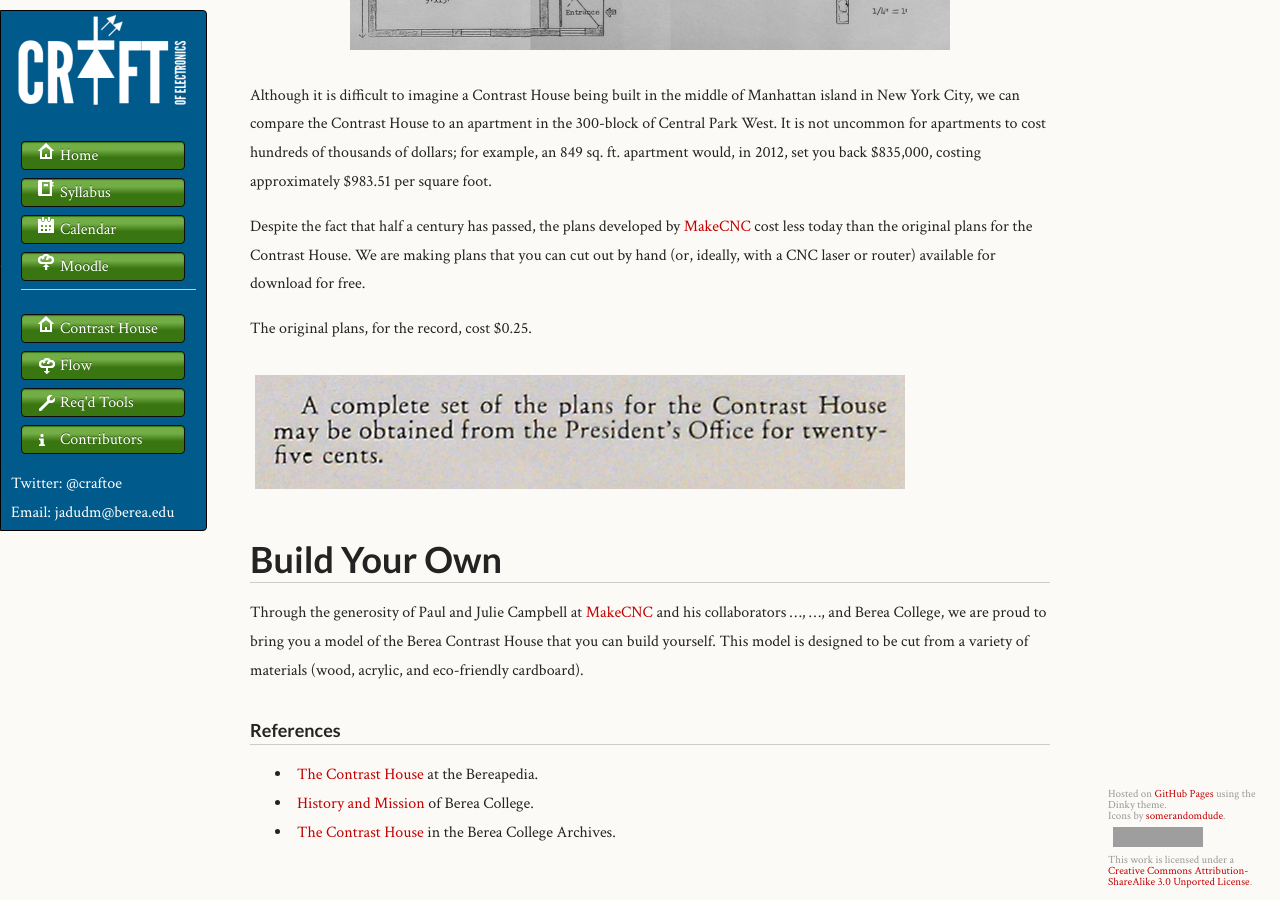
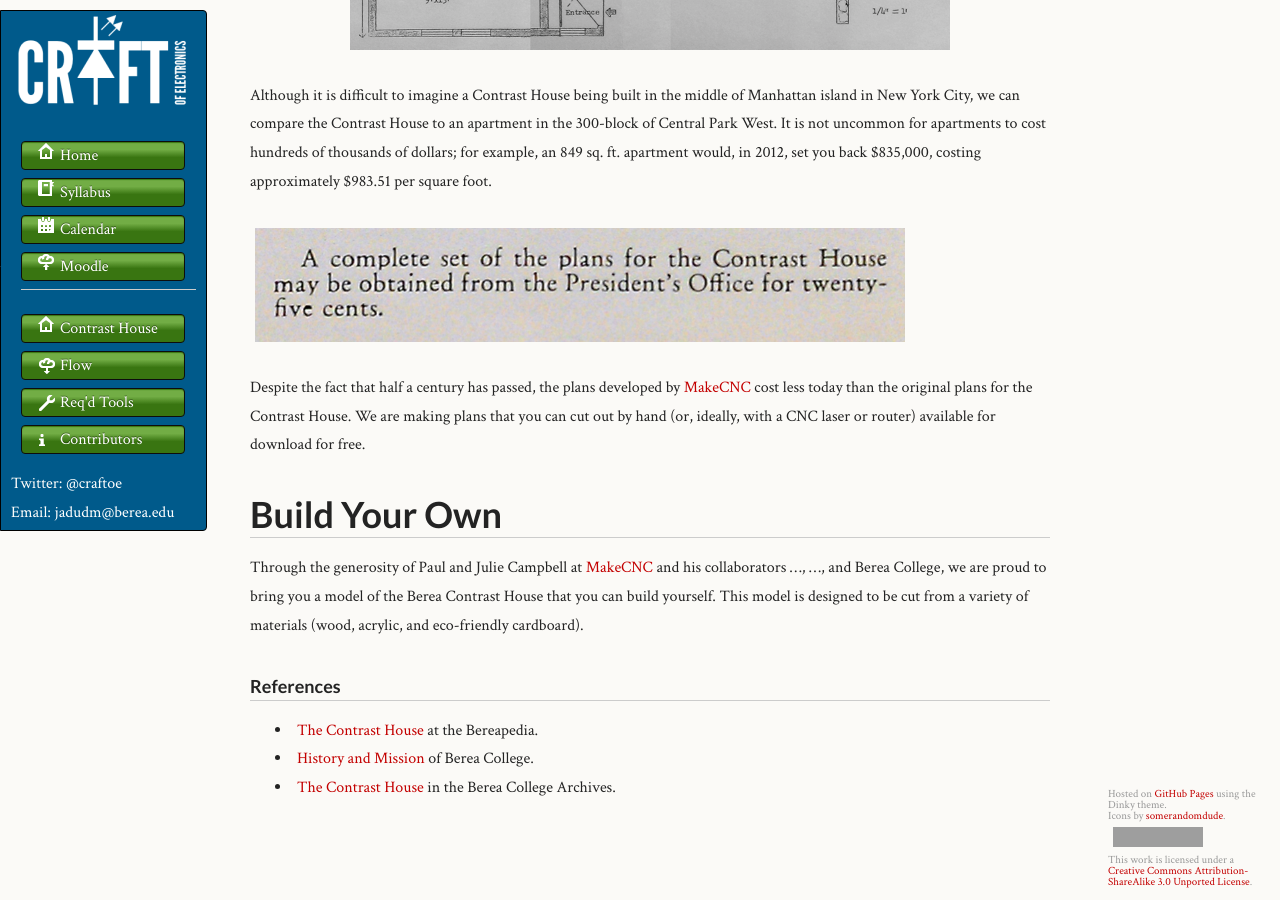
Before and after one commit to craftofelectronics/craftofelectronics.github.com, a Jekyll site: the page built from bereacontrasthouse/index.md, in a window 1280 px wide and 900 px high, scrolled down 1122 px. Built offline with Jekyll 4.4.1, drawn with Linux system fonts in a browser that asks for light colours; grey boxes are pictures that could not be loaded.

Commit message:
Moving text.

```diff
--- a/bereacontrasthouse/index.md
+++ b/bereacontrasthouse/index.md
@@ -44,14 +44,11 @@ apartment in the 300-block of Central Park West. It is not uncommon for
 apartments to cost hundreds of thousands of dollars; for example, an
 849 sq. ft. apartment would, in 2012, set you back $835,000, costing approximately $983.51 per square foot.
 
+<img src="images/plans-cost.jpg" alt="25 cent plans" align="center"/>
 
 Despite the fact that half a century has
 passed, the plans developed by [MakeCNC](http://makecnc.com/) cost less today
 than the original plans for the Contrast House. We are making plans that you can cut out by hand (or, ideally, with a CNC laser or router) available for download for free.
-
-The original plans, for the record, cost $0.25.
-
-<img src="images/plans-cost.jpg" alt="25 cent plans" align="center"/>
 
 # Build Your Own
 
```
